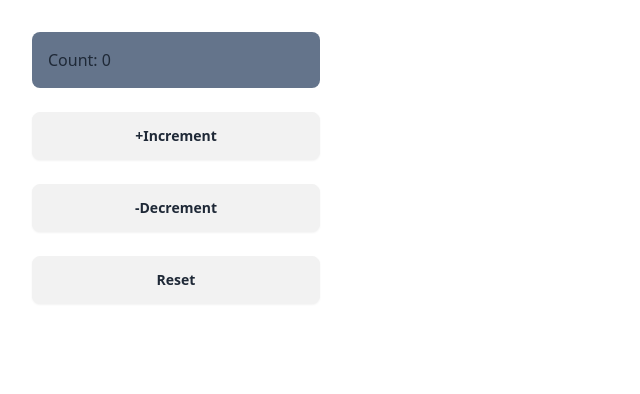
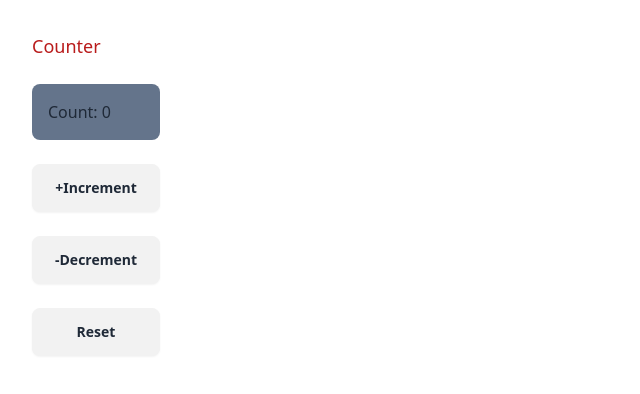
Before and after one commit to Foshati/zustand-learn, a React (Vite) app: page / in a window 1280 px wide. Shown: the top 394 px of the page, without its empty margins (0-640 px from the left). Built offline with nearby package versions, Linux system fonts and the light colour scheme.

Commit message:
fix counter with zustand 2

```diff
--- a/src/App.jsx
+++ b/src/App.jsx
@@ -1,21 +1,9 @@
-import useCounterStore from "./store/useCounterStore";
+import Counter from "./components/Counter";
 
 function App() {
-  const { count, increment, decrement, reset } = useCounterStore();
   return (
     <>
-      <div className="flex flex-col w-3/12 gap-6 p-4 m-4">
-        <h1 className="p-4 rounded-lg bg-slate-500">Count: {count}</h1>
-        <button className="btn" onClick={increment}>
-          +Increment
-        </button>
-        <button className="btn" onClick={decrement}>
-          -Decrement
-        </button>
-        <button className="btn" onClick={reset}>
-          Reset
-        </button>
-      </div>
+      <Counter />
     </>
   );
 }
--- /dev/null
+++ b/src/components/Counter.jsx
@@ -0,0 +1,24 @@
+import useCounterStore from "../store/useCounterStore";
+
+export default function Counter() {
+  const { count, increment, decrement, reset } = useCounterStore();
+
+  return (
+    <div>
+      <div className="flex flex-col w-40 gap-6 p-4 m-4">
+        <h1 className="text-lg text-red-700">Counter</h1>
+
+        <h1 className="p-4 rounded-lg bg-slate-500">Count: {count}</h1>
+        <button className="btn" onClick={increment}>
+          +Increment
+        </button>
+        <button className="btn" onClick={decrement}>
+          -Decrement
+        </button>
+        <button className="btn" onClick={reset}>
+          Reset
+        </button>
+      </div>
+    </div>
+  );
+}
```
